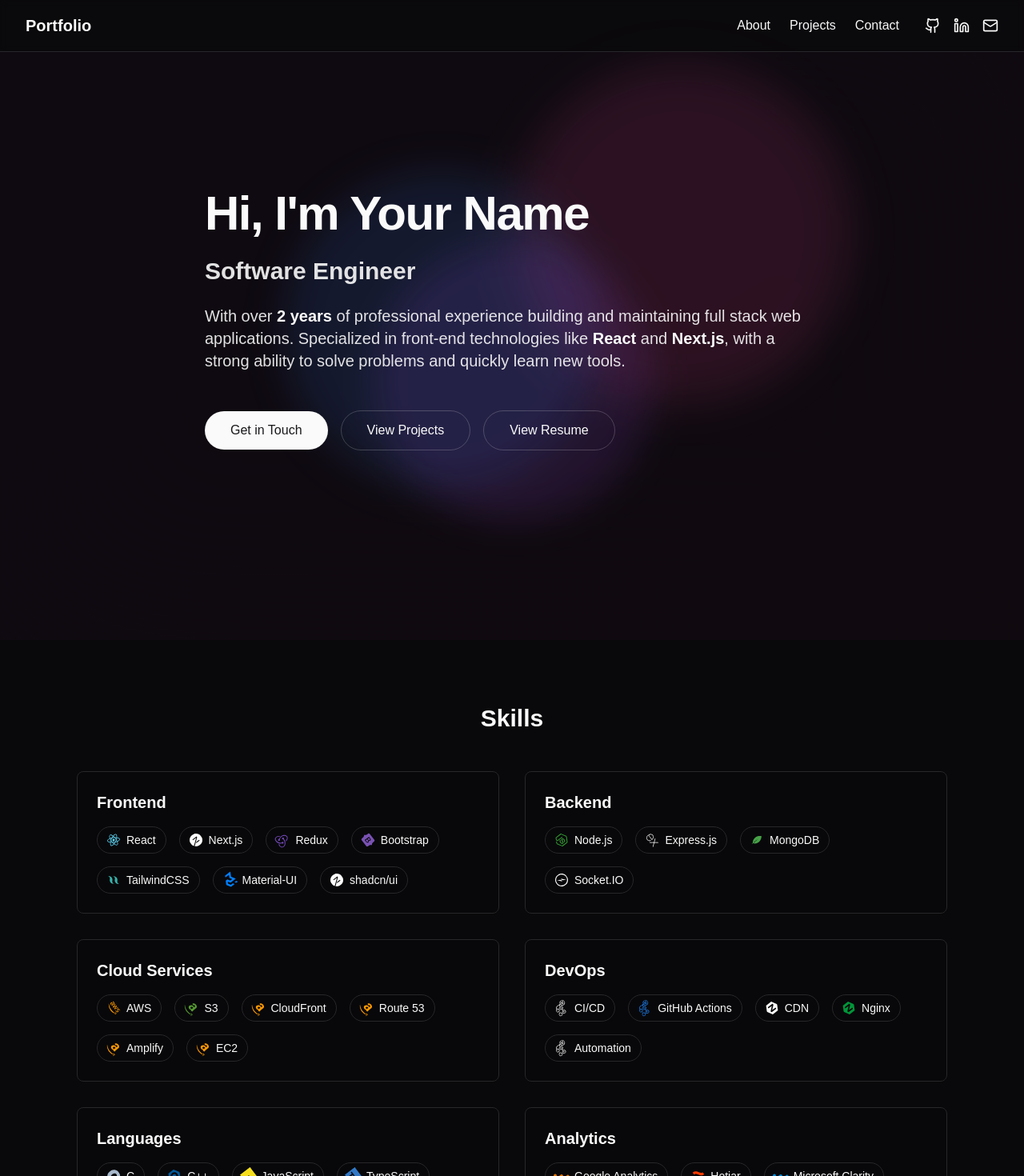
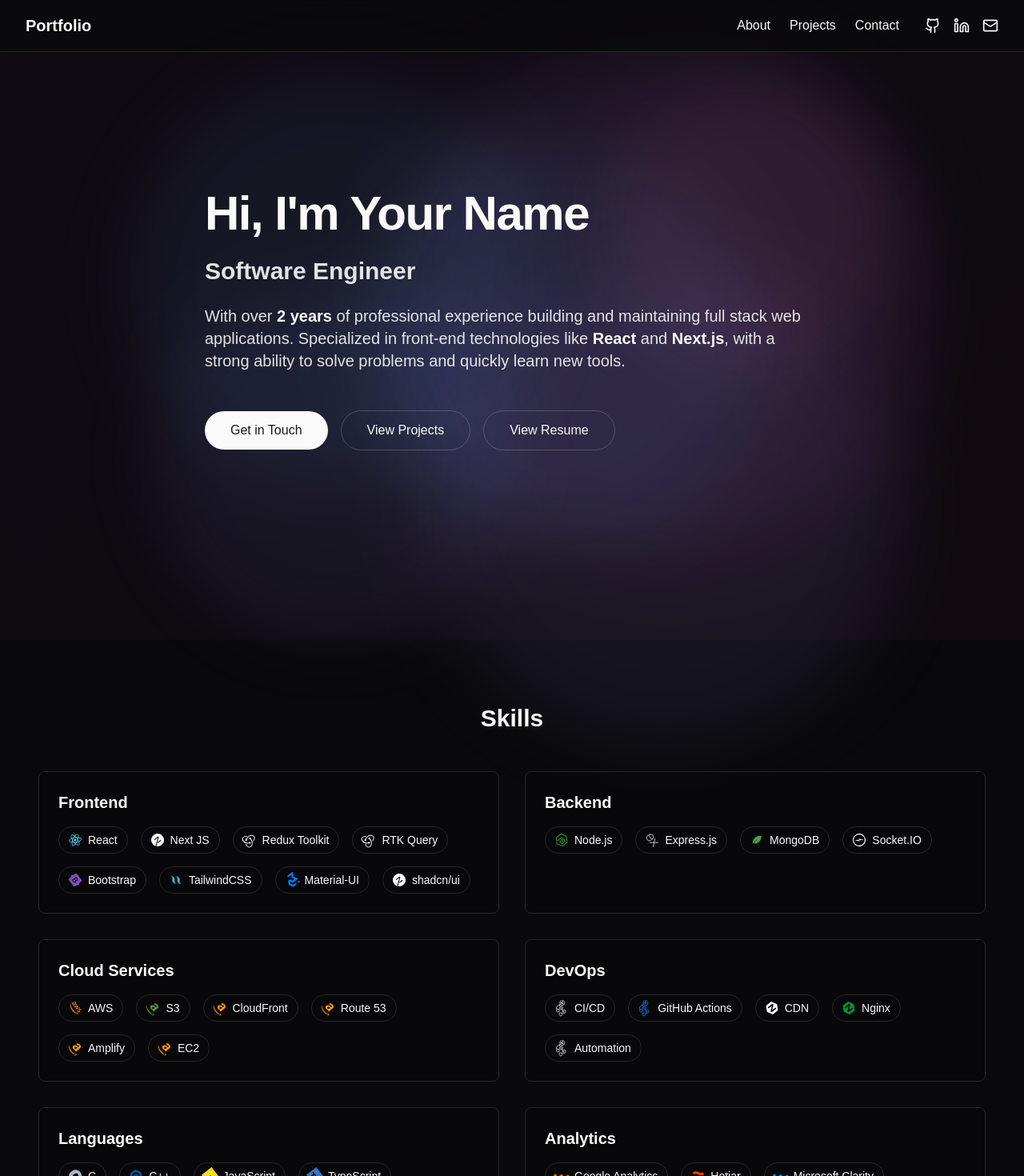
Before and after one commit to AFK247/asif-portfolio, a Next.js app: page / in a window 1280 px wide. Shown: the top 1470 px of the page at 80% size. Built offline with nearby package versions, Linux system fonts and the light colour scheme.

Commit message:
Refine background orbs and update navigation component

```diff
--- a/src/app/globals.css
+++ b/src/app/globals.css
@@ -87,8 +87,17 @@ body {
   .animation-delay-2000 {
     animation-delay: 2s;
   }
+  .animation-delay-3000 {
+    animation-delay: 3s;
+  }
   .animation-delay-4000 {
     animation-delay: 4s;
+  }
+  .animation-delay-5000 {
+    animation-delay: 5s;
+  }
+  .animation-delay-6000 {
+    animation-delay: 6s;
   }
 }
 
--- a/src/app/page.tsx
+++ b/src/app/page.tsx
@@ -1,12 +1,11 @@
 "use client";
-
-import { Nav } from "@/components/nav";
 import { HeroSection } from "@/components/sections/HeroSection";
 import { WorkExperience } from "@/components/sections/WorkExperience";
 import { SkillsSection } from "@/components/sections/SkillSection";
 import { Projects } from "@/components/sections/Projects";
 import { ContactSection } from "@/components/sections/ContactSection";
 import { Education } from "@/components/sections/Education";
+import { Navbar } from "@/components/sections/Navbar";
 
 export default function Home() {
   return (
@@ -18,16 +17,30 @@ export default function Home() {
         <div className="absolute inset-0 bg-background/75 backdrop-blur-[120px]" />
       </div>
 
-      {/* Floating orbs */}
+      {/* Floating orbs with soothing distribution */}
       <div className="fixed inset-0 -z-5">
-        <div className="absolute top-1/4 left-1/4 w-96 h-96 bg-blue-500/25 rounded-full mix-blend-multiply filter blur-xl opacity-50 animate-blob" />
-        <div className="absolute top-1/3 right-1/3 w-96 h-96 bg-purple-500/25 rounded-full mix-blend-multiply filter blur-xl opacity-50 animate-blob animation-delay-2000" />
-        <div className="absolute bottom-1/3 left-1/2 w-96 h-96 bg-pink-500/25 rounded-full mix-blend-multiply filter blur-xl opacity-50 animate-blob animation-delay-4000" />
+        {/* Top left */}
+        <div className="absolute top-[10%] left-[10%] w-[500px] h-[500px] bg-blue-400/20 rounded-full mix-blend-multiply filter blur-2xl opacity-40 animate-blob" />
+
+        {/* Top center */}
+        <div className="absolute top-[15%] left-[40%] w-[600px] h-[600px] bg-purple-400/20 rounded-full mix-blend-multiply filter blur-2xl opacity-40 animate-blob animation-delay-4000" />
+
+        {/* Top right */}
+        <div className="absolute top-[8%] right-[10%] w-[400px] h-[400px] bg-pink-400/20 rounded-full mix-blend-multiply filter blur-2xl opacity-40 animate-blob animation-delay-2000" />
+
+        {/* Center left */}
+        <div className="absolute top-[45%] left-[15%] w-[450px] h-[450px] bg-indigo-400/20 rounded-full mix-blend-multiply filter blur-2xl opacity-40 animate-blob animation-delay-3000" />
+
+        {/* Center right */}
+        <div className="absolute top-[50%] right-[15%] w-[550px] h-[550px] bg-violet-400/20 rounded-full mix-blend-multiply filter blur-2xl opacity-40 animate-blob animation-delay-5000" />
+
+        {/* Bottom center */}
+        <div className="absolute bottom-[15%] left-[35%] w-[500px] h-[500px] bg-blue-400/20 rounded-full mix-blend-multiply filter blur-2xl opacity-40 animate-blob animation-delay-6000" />
       </div>
 
       {/* Content */}
       <div className="relative">
-        <Nav />
+        <Navbar />
         <main className="flex flex-col min-h-screen">
           <HeroSection />
           <SkillsSection />
--- a/src/components/SkillsPond.tsx
+++ /dev/null
@@ -1,47 +0,0 @@
-"use client";
-import { motion } from "framer-motion";
-import { skillCategories } from "./sections/SkillSection";
-import { iconColors } from "./iconColors";
-
-export function SkillsPond() {
-  const skills = skillCategories.flatMap((category) => category.skills);
-
-  const floatingAnimation = {
-    y: [0, 10, -10],
-    x: [0, 10, -10],
-    transition: {
-      duration: 3,
-      repeat: Infinity,
-      repeatType: "reverse" as const,
-      ease: "linear",
-    },
-  };
-
-  return (
-    <div className="relative w-[500px] h-[500px] rounded-full bg-secondary/20 backdrop-blur-sm">
-      {skills.map((skill, index) => (
-        <motion.div
-          key={index}
-          className="absolute"
-          initial={{
-            x: Math.random() * 400 + 50, // Random position between 50-450px
-            y: Math.random() * 400 + 50, // Random position between 50-450px
-          }}
-          animate={floatingAnimation}
-          drag
-          dragConstraints={{
-            top: 0,
-            left: 0,
-            right: 500,
-            bottom: 500,
-          }}
-        >
-          <div className="flex items-center gap-2 bg-background/80 backdrop-blur-sm border shadow-sm rounded-full px-3 py-1.5">
-            <skill.icon className={`w-4 h-4 ${iconColors[skill.name] || ""}`} />
-            <span className="text-sm font-medium">{skill.name}</span>
-          </div>
-        </motion.div>
-      ))}
-    </div>
-  );
-}
--- a/src/components/nav.tsx
+++ b/src/components/sections/Navbar.tsx
@@ -4,7 +4,7 @@ import { motion } from "framer-motion";
 import { GithubIcon, LinkedinIcon, Mail } from "lucide-react";
 import Link from "next/link";
 
-export function Nav() {
+export function Navbar() {
   return (
     <motion.header
       initial={{ y: -100 }}
--- a/src/components/sections/Projects.tsx
+++ b/src/components/sections/Projects.tsx
@@ -16,12 +16,7 @@ export function Projects() {
             className="border rounded-lg p-8 hover:bg-secondary/50 transition"
           >
             <div className="space-y-4">
-              <div>
-                <span className="text-sm text-primary font-medium">
-                  Best Work (Client Project)
-                </span>
-                <h3 className="text-2xl font-bold mt-1">Incolink</h3>
-              </div>
+              <h3 className="text-2xl font-bold mt-1">Incolink</h3>
 
               <p className="text-foreground">
                 Built this anonymous social platform totally by myself from
--- a/src/components/sections/SkillSection.tsx
+++ b/src/components/sections/SkillSection.tsx
@@ -26,6 +26,7 @@ import {
   SiTrello,
   SiJira,
   SiAmazon,
+  SiConfluence,
 } from "react-icons/si";
 import { FaAws } from "react-icons/fa";
 
@@ -44,8 +45,9 @@ export const skillCategories = [
     title: "Frontend",
     skills: [
       { name: "React", icon: SiReact },
-      { name: "Next.js", icon: SiNextdotjs },
-      { name: "Redux", icon: SiRedux },
+      { name: "Next JS", icon: SiNextdotjs },
+      { name: "Redux Toolkit", icon: SiRedux },
+      { name: "RTK Query", icon: SiRedux },
       { name: "Bootstrap", icon: SiBootstrap },
       { name: "TailwindCSS", icon: SiTailwindcss },
       { name: "Material-UI", icon: SiMui },
@@ -107,6 +109,7 @@ export const skillCategories = [
       { name: "Figma", icon: SiFigma },
       { name: "Trello", icon: SiTrello },
       { name: "Jira", icon: SiJira },
+      { name: "Confluence", icon: SiConfluence },
     ],
   },
 ];
@@ -114,7 +117,7 @@ export const skillCategories = [
 export function SkillsSection() {
   return (
     <section id="skills" className="py-20 px-4">
-      <div className="container mx-auto max-w-6xl">
+      <div className="container mx-auto max-w-7xl">
         <h2 className="text-3xl font-bold mb-12 text-center">Skills</h2>
         <motion.div
           variants={container}
```
